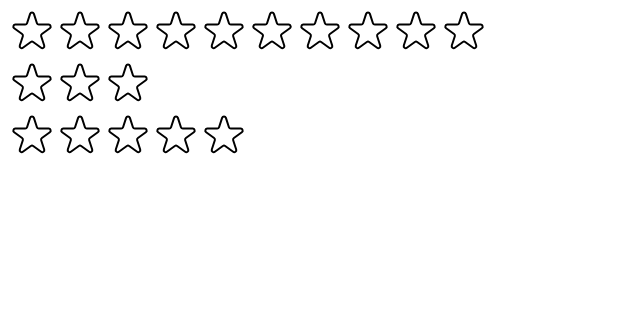
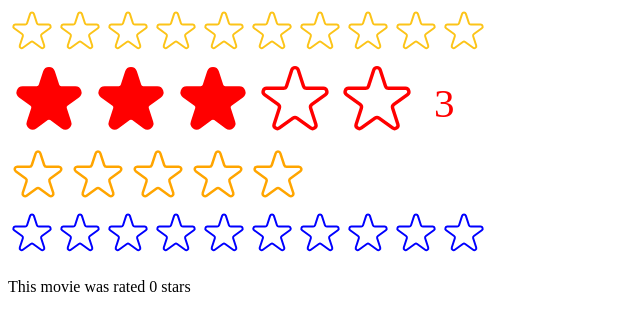
Before and after one commit to Liliane-Top/07-usepopcorn, a React (Create React App) app: page / in a window 1280 px wide. Shown: the top 330 px of the page, without its empty margins (0-640 px from the left). Built offline with nearby package versions, Linux system fonts and the light colour scheme.

Commit message:
improving reusalibility of component by giving access to state

```diff
--- a/src/StarRating.js
+++ b/src/StarRating.js
@@ -10,26 +10,30 @@
   display: "flex",
 };
 
-const textStyle = {
-  lineHeigth: "1",
-  margin: "0",
-};
-
-const starStyle = {
-  heigth: "48px",
-  width: "48px",
-  display: "block",
-  cursor: "pointer",
-};
-
-//setting default value for maxRating to 5
-export default function StarRating({ maxRating = 5 }) {
-  const [rating, setRating] = useState(0);
+export default function StarRating({
+  // below setting default values
+  maxRating = 5,
+  color = "#fcc419",
+  size = 48,
+  className = "",
+  messages = [],
+  defaultRating = 0,
+  onSetRating,
+}) {
+  const [rating, setRating] = useState(defaultRating);
   const [tempRating, setTempRating] = useState(0);
 
   function handleRating(rating) {
     setRating(rating);
+    onSetRating(rating);
   }
+
+  const textStyle = {
+    lineHeigth: "1",
+    margin: "0",
+    color,
+    fontSize: `${size / 2}px`,
+  };
 
   return (
     <div style={containerStyle}>
@@ -42,15 +46,34 @@
             full={tempRating ? tempRating >= i + 1 : rating >= i + 1}
             onHoverIn={() => setTempRating(i + 1)}
             onHoverOut={() => setTempRating(0)}
+            color={color}
+            size={size}
           />
         ))}
       </div>
-      <p style={textStyle}>{tempRating || rating || ""}</p>
+      <p style={textStyle}>
+        {messages.length === maxRating
+          ? messages[rating - 1] && messages[tempRating - 1]
+          : tempRating || rating || ""}
+      </p>
     </div>
   );
 }
 
-function Star({ onRate, full, onHoverIn, onHoverOut }) {
+function Star({
+  onRate,
+  full,
+  onHoverIn,
+  onHoverOut,
+  color = "#fcc419",
+  size = 48,
+}) {
+  const starStyle = {
+    heigth: `${size}px`,
+    width: `${size}px`,
+    display: "block",
+    cursor: "pointer",
+  };
   return (
     <span
       role="button"
@@ -63,8 +86,8 @@
         <svg
           xmlns="http://www.w3.org/2000/svg"
           viewBox="0 0 20 20"
-          fill="#000"
-          stroke="#000"
+          fill={color}
+          stroke={color}
         >
           <path d="M9.049 2.927c.3-.921 1.603-.921 1.902 0l1.07 3.292a1 1 0 00.95.69h3.462c.969 0 1.371 1.24.588 1.81l-2.8 2.034a1 1 0 00-.364 1.118l1.07 3.292c.3.921-.755 1.688-1.54 1.118l-2.8-2.034a1 1 0 00-1.175 0l-2.8 2.034c-.784.57-1.838-.197-1.539-1.118l1.07-3.292a1 1 0 00-.364-1.118L2.98 8.72c-.783-.57-.38-1.81.588-1.81h3.461a1 1 0 00.951-.69l1.07-3.292z" />
         </svg>
@@ -73,7 +96,7 @@
           xmlns="http://www.w3.org/2000/svg"
           fill="none"
           viewBox="0 0 24 24"
-          stroke="#000"
+          stroke={color}
         >
           <path
             strokeLinecap="round"
@@ -86,17 +109,3 @@
     </span>
   );
 }
-
-/*
-SPACING SYSTEM (px)
-2 / 4 / 8 / 12 / 16 / 24 / 32 / 40 / 48 / 64 / 80 / 96 / 128
-
-FONT SIZE SYSTEM (px)
-10 / 12 / 14 / 16 / 18 / 20 / 24 / 30 / 36 / 44 /52 / 62 / 74 / 86 / 98
-*/
-
-/*
-
-
-
-*/
--- a/src/index.js
+++ b/src/index.js
@@ -1,15 +1,31 @@
-import React from "react";
+import React, { useState } from "react";
 import ReactDOM from "react-dom/client";
 // import "./index.css";
 // import App from "./App";
 import StarRating from "./StarRating";
+
+function Test() {
+  const [movieRating, setMovieRating] = useState(0);
+
+  return (
+    <div>
+      <StarRating color="blue" maxRating={10} onSetRating={setMovieRating} />
+      <p>This movie was rated {movieRating} stars</p>
+    </div>
+  );
+}
 
 const root = ReactDOM.createRoot(document.getElementById("root"));
 root.render(
   <React.StrictMode>
     {/* <App /> */}
     <StarRating maxRating={10} />
-    <StarRating maxRating={3} />
-    <StarRating />
+    <StarRating defaultRating={3} size={82} color={"red"} />
+    <StarRating
+      size={60}
+      messages={["bad", "mediocre", "okay", "good", "amazing"]}
+      color={"orange"}
+    />
+    <Test />
   </React.StrictMode>
 );
```
Also changed, not shown: src/index.css (+7 -0 lines).
